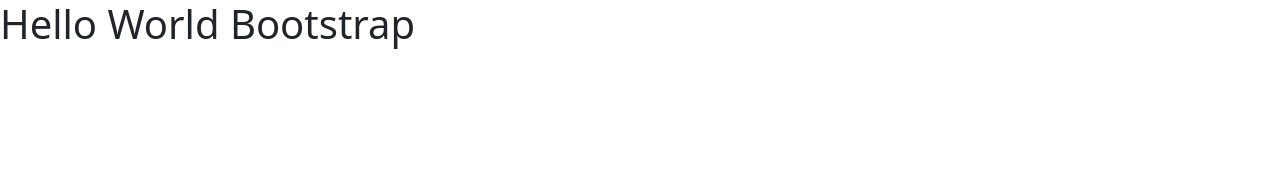
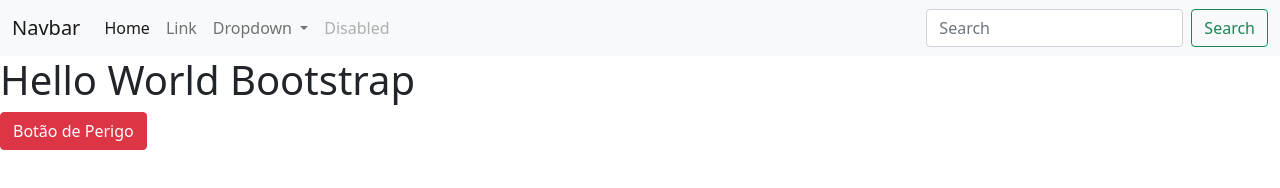
Before and after one commit to JhonatanBS/BootStrap-5, a plain HTML site: page Introducao/index.html in a window 1280 px wide. Drawn offline with nearby package versions, Linux system fonts and the light colour scheme.

Commit message:
Exemplo do uso do bootstrap com navbar e o button.

```diff
--- a/Introducao/index.html
+++ b/Introducao/index.html
@@ -5,12 +5,48 @@
     <meta http-equiv="X-UA-Compatible" content="IE=edge">
     <meta name="viewport" content="width=device-width, initial-scale=1.0">
     <!--Bootstrap-->
-
     <!-- CSS only -->
     <link href="https://cdn.jsdelivr.net/npm/bootstrap@5.1.3/dist/css/bootstrap.min.css" rel="stylesheet" integrity="sha384-1BmE4kWBq78iYhFldvKuhfTAU6auU8tT94WrHftjDbrCEXSU1oBoqyl2QvZ6jIW3" crossorigin="anonymous">
     <title>Bootstrap</title>
 </head>
 <body>
-    <h1 >Hello World Bootstrap</h1>
+    <nav class="navbar navbar-expand-lg navbar-light bg-light">
+        <div class="container-fluid">
+          <a class="navbar-brand" href="#">Navbar</a>
+          <button class="navbar-toggler" type="button" data-bs-toggle="collapse" data-bs-target="#navbarSupportedContent" aria-controls="navbarSupportedContent" aria-expanded="false" aria-label="Toggle navigation">
+            <span class="navbar-toggler-icon"></span>
+          </button>
+          <div class="collapse navbar-collapse" id="navbarSupportedContent">
+            <ul class="navbar-nav me-auto mb-2 mb-lg-0">
+              <li class="nav-item">
+                <a class="nav-link active" aria-current="page" href="#">Home</a>
+              </li>
+              <li class="nav-item">
+                <a class="nav-link" href="#">Link</a>
+              </li>
+              <li class="nav-item dropdown">
+                <a class="nav-link dropdown-toggle" href="#" id="navbarDropdown" role="button" data-bs-toggle="dropdown" aria-expanded="false">
+                  Dropdown
+                </a>
+                <ul class="dropdown-menu" aria-labelledby="navbarDropdown">
+                  <li><a class="dropdown-item" href="#">Action</a></li>
+                  <li><a class="dropdown-item" href="#">Another action</a></li>
+                  <li><hr class="dropdown-divider"></li>
+                  <li><a class="dropdown-item" href="#">Something else here</a></li>
+                </ul>
+              </li>
+              <li class="nav-item">
+                <a class="nav-link disabled">Disabled</a>
+              </li>
+            </ul>
+            <form class="d-flex">
+              <input class="form-control me-2" type="search" placeholder="Search" aria-label="Search">
+              <button class="btn btn-outline-success" type="submit">Search</button>
+            </form>
+          </div>
+        </div>
+      </nav>
+      <h1 >Hello World Bootstrap</h1>
+      <button class="btn btn-danger">Botão de Perigo</button>
 </body>
 </html>
```
